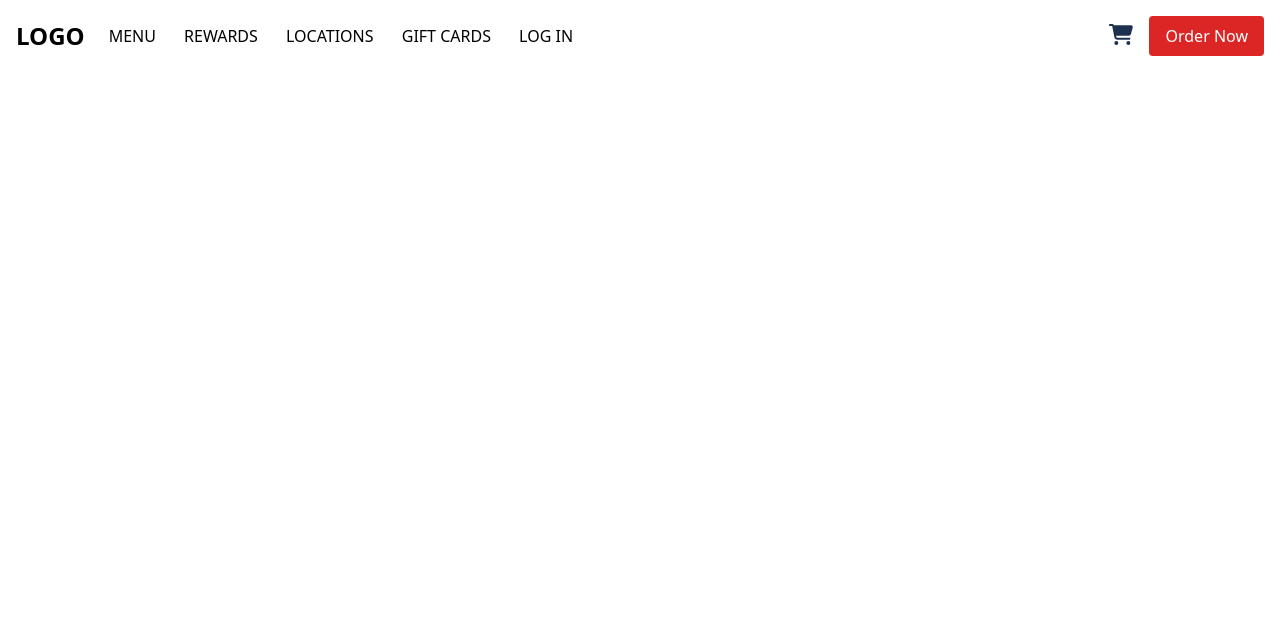
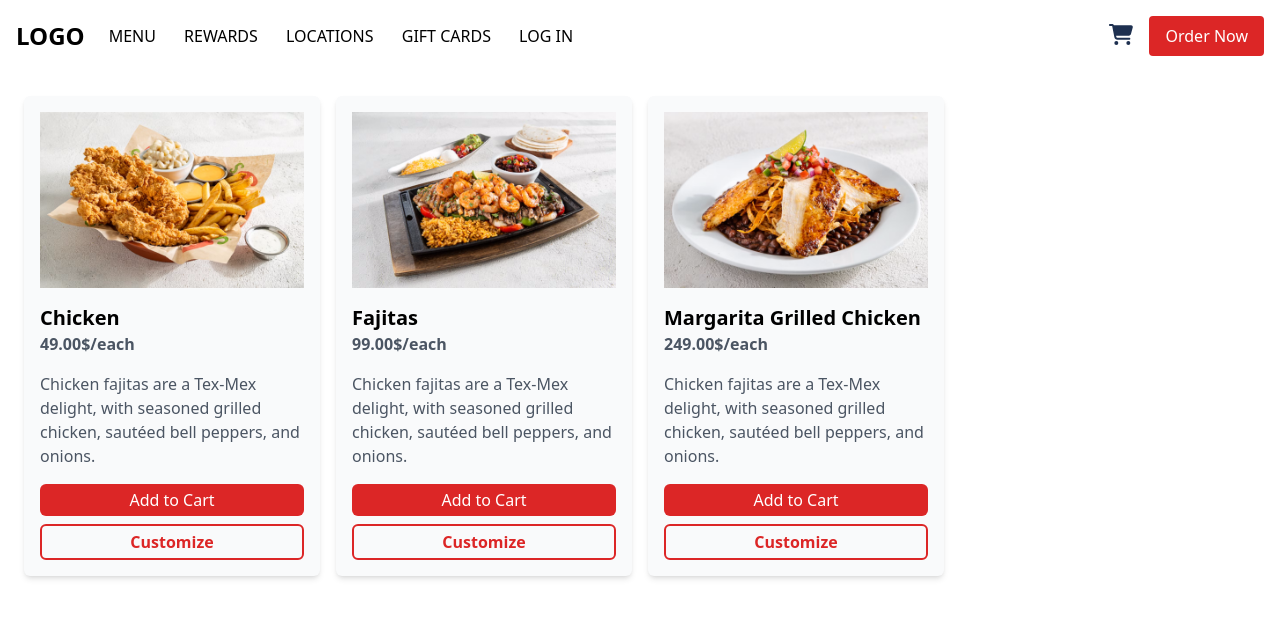
Before and after one commit to saifscripter/quick-foodie, a website: page index.html in a window 1280 px wide. Drawn offline with Linux system fonts and the light colour scheme.

Commit message:
add food items section

```diff
--- /dev/null
+++ b/data/foodItems.json
@@ -0,0 +1,23 @@
+[
+  {
+    "id": "1",
+    "name": "Chicken",
+    "price": 49,
+    "description": "Chicken fajitas are a Tex-Mex delight, with seasoned grilled chicken, sautéed bell peppers, and onions.",
+    "photoURL": "./images/chicken.png"
+  },
+  {
+    "id": "2",
+    "name": "Fajitas",
+    "price": 99,
+    "description": "Chicken fajitas are a Tex-Mex delight, with seasoned grilled chicken, sautéed bell peppers, and onions.",
+    "photoURL": "./images/fajitas.png"
+  },
+  {
+    "id": "3",
+    "name": "Margarita Grilled Chicken",
+    "price": 249,
+    "description": "Chicken fajitas are a Tex-Mex delight, with seasoned grilled chicken, sautéed bell peppers, and onions.",
+    "photoURL": "./images/margarita.png"
+  }
+]
--- a/index.html
+++ b/index.html
@@ -34,11 +34,21 @@
         </div>
         <!-- Order Now Button -->
         <button
-          class="bg-red-600 text-white px-4 py-2 rounded hover:bg-red-800"
+          class="bg-red-600 text-white px-4 py-2 rounded hover:bg-red-700"
         >
           Order Now
         </button>
       </div>
     </nav>
+
+    <!-- Food Items -->
+    <section class="container mx-auto">
+      <div
+        id="foodItems"
+        class="grid grid-cols-1 md:grid-cols-3 lg:grid-cols-4 gap-4 p-6"
+      ></div>
+    </section>
+
+    <script src="js/main.js"></script>
   </body>
 </html>
--- a/js/main.js
+++ b/js/main.js
@@ -0,0 +1,55 @@
+document.addEventListener('DOMContentLoaded', function () {
+    const foodItemsContainer = document.getElementById('foodItems');
+
+    // Fetch data from the JSON file
+    fetch('./../data/foodItems.json')
+      .then(response => response.json())
+      .then(data => {
+        // Iterate through the food items and create HTML elements
+        data.forEach(foodItem => {
+          const card = document.createElement('div');
+          card.className = 'bg-gray-50 p-4 rounded-md shadow-md';
+
+          const photo = document.createElement('img');
+          photo.className = 'w-full';
+          photo.src = foodItem.photoURL;
+
+          const name = document.createElement('h2');
+          name.className = 'text-xl font-semibold mt-4';
+          name.textContent = foodItem.name;
+
+          const price = document.createElement('p');
+          price.className = 'text-gray-600 font-bold';
+          price.textContent = `${foodItem.price.toFixed(2)}$/each`;
+
+          const description = document.createElement('p');
+          description.className = 'text-gray-600 mt-4';
+          description.textContent = foodItem.description;
+
+          const addToCartButton = document.createElement('button');
+          addToCartButton.className = 'bg-red-600 text-white w-full py-1 mt-4 rounded-md hover:bg-red-700';
+          addToCartButton.textContent = 'Add to Cart';
+
+          const customizeButton = document.createElement('button');
+          customizeButton.className = 'border-2 border-red-600 text-red-600 font-semibold w-full py-1 mt-2 rounded-md hover:text-red-700 hover:border-red-700';
+          customizeButton.textContent = 'Customize';
+
+          // Add the click event to the "Add to Cart" button
+          addToCartButton.addEventListener('click', () => {
+            console.log(`Item added to cart: ${foodItem.id}`);
+          });
+
+          // Append elements to the card
+          card.appendChild(photo);
+          card.appendChild(name);
+          card.appendChild(price);
+          card.appendChild(description);
+          card.appendChild(addToCartButton);
+          card.appendChild(customizeButton);
+
+          // Append the card to the container
+          foodItemsContainer.appendChild(card);
+        });
+      })
+      .catch(error => console.error('Error fetching food items:', error));
+  });
```
Also changed, not shown: css/output.css, images/chicken.png (added), images/fajitas.png (added), images/margarita.png (added).
